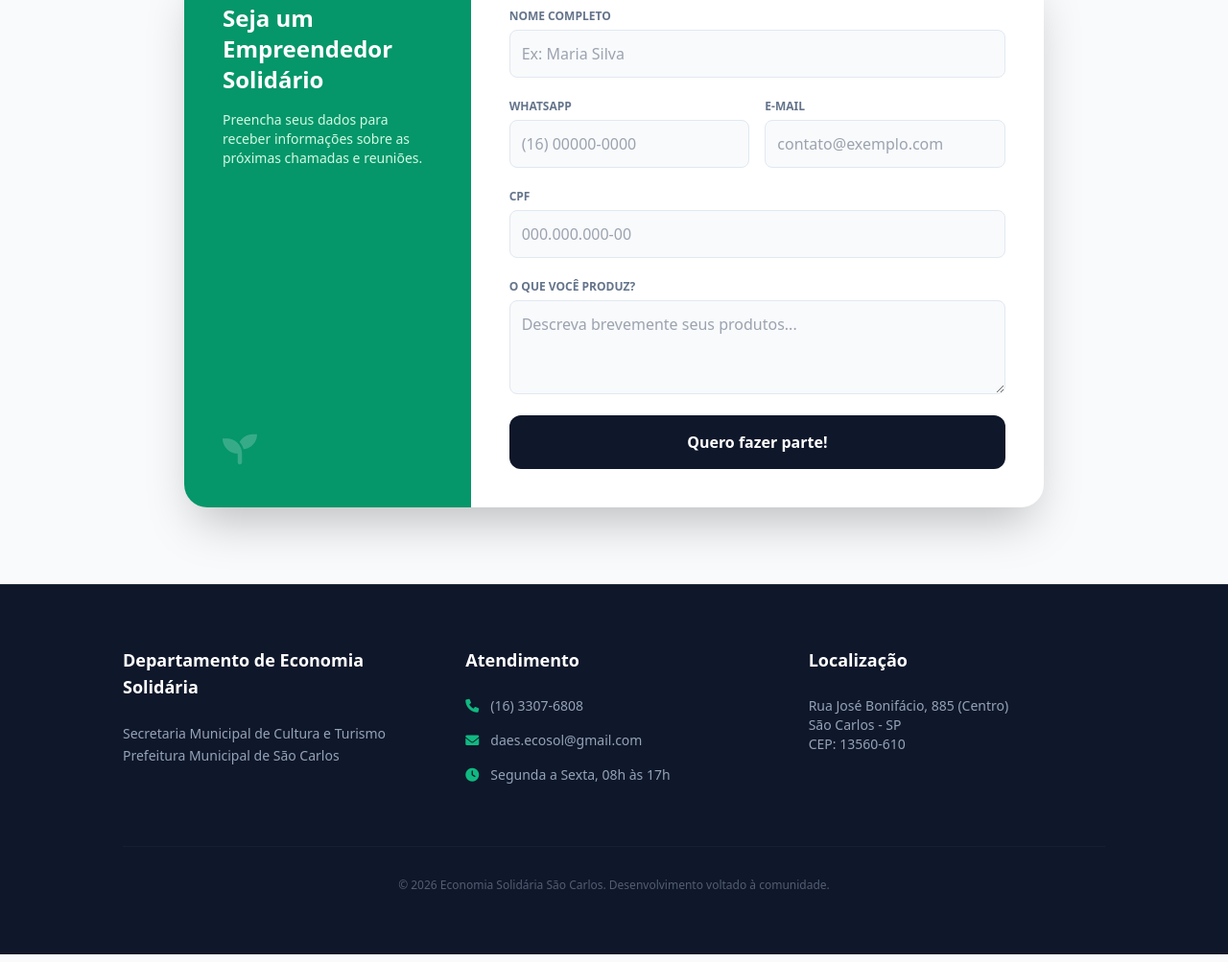
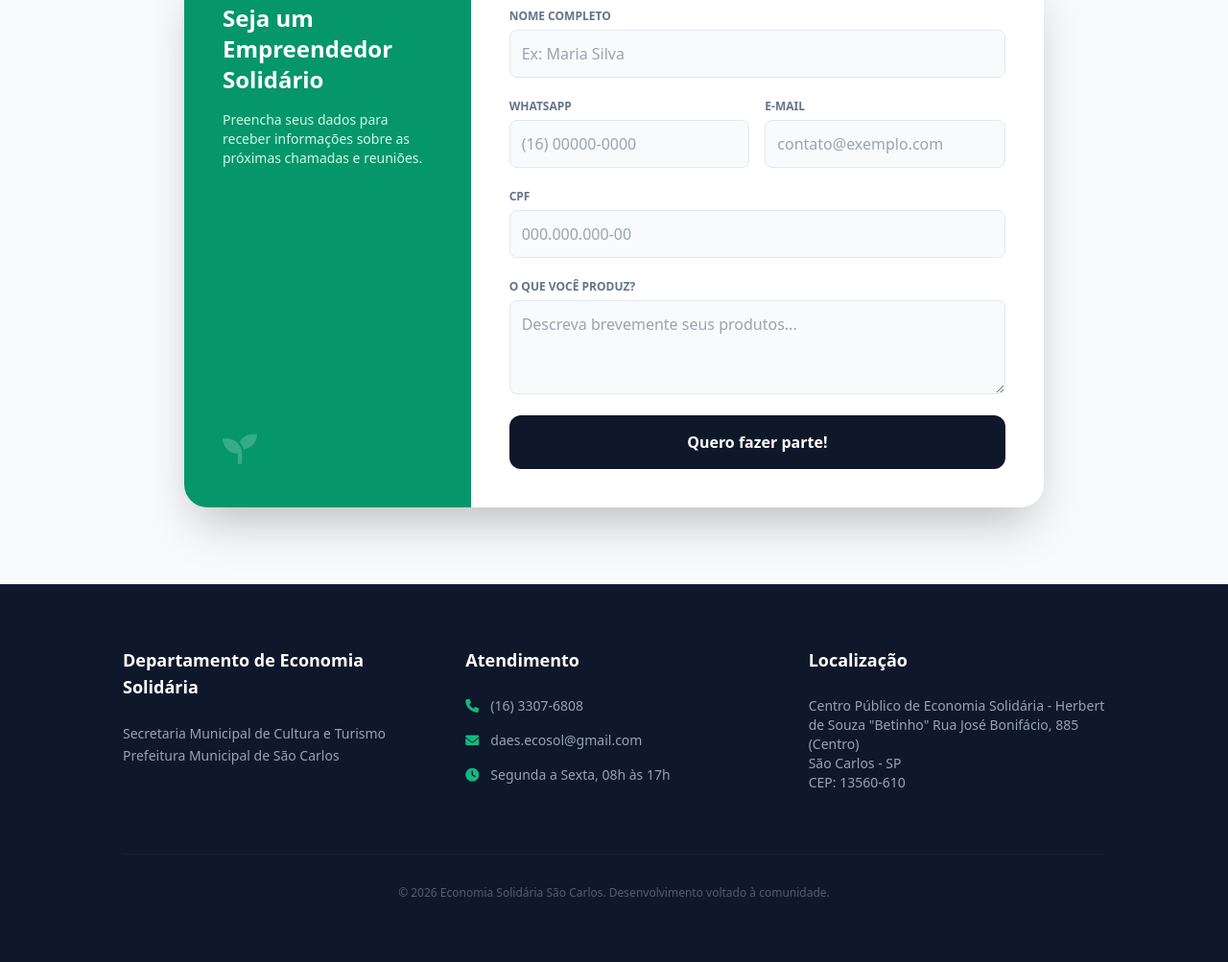
Before and after one commit to caiosarava/landing-page, a plain HTML site: page landing page.html in a window 1280 px wide. Shown: the part 1802-2805 px from the top of the page at 96% size. Drawn offline with nearby package versions, Linux system fonts and the light colour scheme.

Commit message:
atualizado 28_01

```diff
--- a/landing page.html
+++ b/landing page.html
@@ -248,6 +248,7 @@
             <div>
                 <h4 class="text-white font-bold mb-6 text-lg">Localização</h4>
                 <p class="text-sm">
+                    Centro Público de Economia Solidária - Herbert de Souza "Betinho"
                     Rua José Bonifácio, 885 (Centro)<br>
                     São Carlos - SP<br>
                     CEP: 13560-610
```
